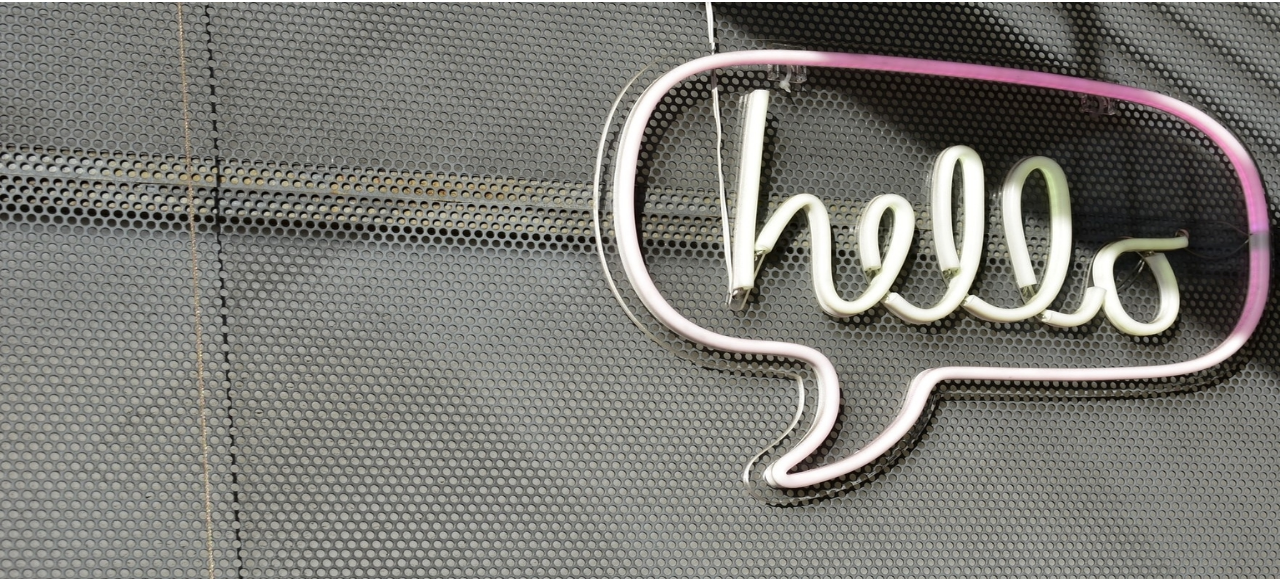
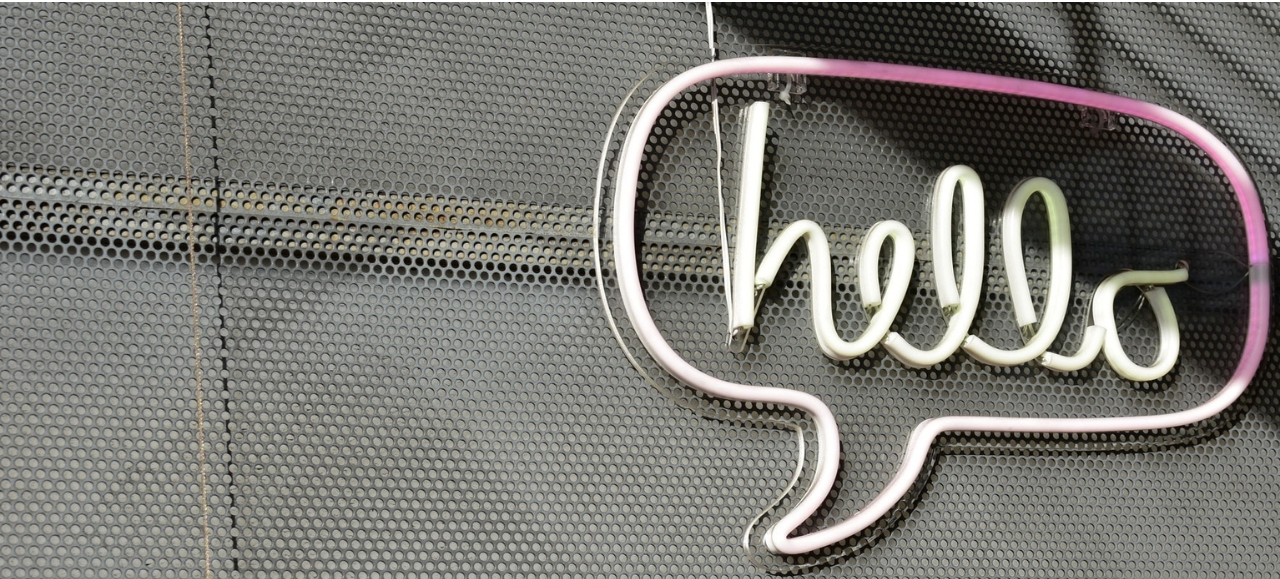
Before and after one commit to Glitchrex/First_College_Project, a plain HTML site: page index.html in a window 1280 px wide. Shown: the part 64-643 px from the top of the page. Drawn offline with nearby package versions, Linux system fonts and the light colour scheme.

Commit message:
Update index.html

```diff
--- a/index.html
+++ b/index.html
@@ -42,7 +42,7 @@
 
       </div>
     </nav>
-    <img src="adam-solomon-WHUDOzd5IYU-unsplash.jpg" alt="unsplash.com" height="580px" width="100%">
+    <img src="adam-solomon-WHUDOzd5IYU-unsplash.jpg" alt="unsplash.com" height="100%" width="100%">
 
 
     <!-- jQuery, Popper.js, and Bootstrap JS -->
```
